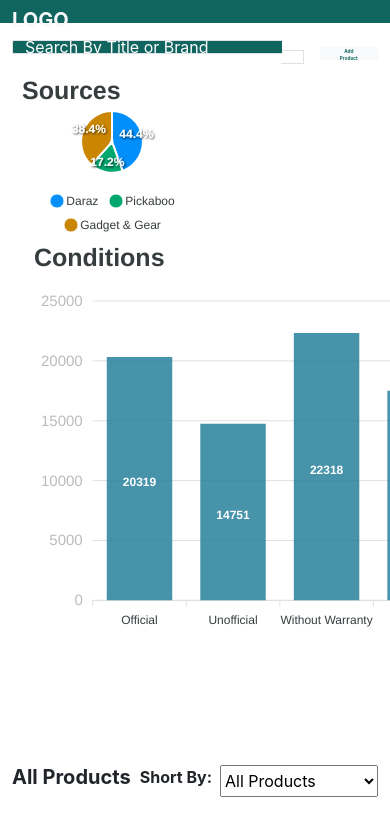
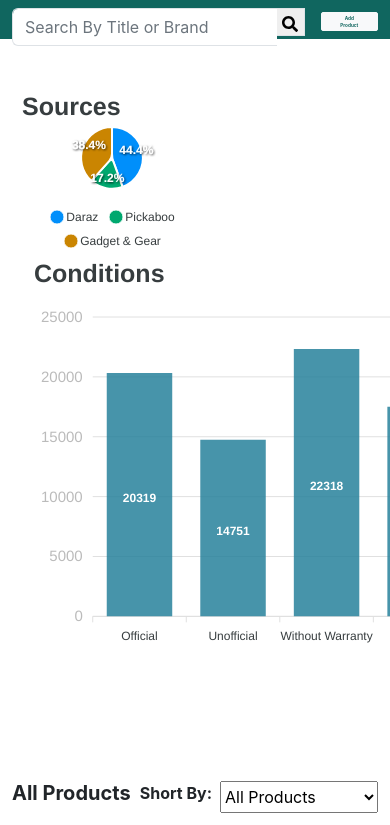
Before and after one commit to RiBpy/react_admin_dashboard, a React (Create React App) app: page / in a window 390 px wide. Shown: the top 825 px of the page. Built offline with nearby package versions, Linux system fonts and the light colour scheme.

Commit message:
Update Navbar.css

```diff
--- a/src/components/Navbar.css
+++ b/src/components/Navbar.css
@@ -1,27 +1,6 @@
 .navbar{
     background: #10665f;
     height:6vw;
-}
-.nav-input{
-    background: #10665f;
-    border-radius: 2px;
-    height:3.5vw;
-    width:7vw;
-    color:black
-}
-.nav-input::placeholder{
-    color:white;
-
-}
-.search_icon{
-    background:transparent;
-    color:#ffffff;
-    font-size: 1.6vw;
-   /* padding:.5vw 1vw 1vw 0; */
-    height: 3.5vw;
-}
-.icon{
-   padding-right: 1vw;
 }
 .navbar .btn{
     height: 3.5vw;
@@ -29,3 +8,20 @@
     color:#10665f;
     font-weight: bold;
 }
+@media screen and (max-width:768px) {
+    .navbar{
+        height:10vw;
+    }
+    .navbar .logo{
+        display: none;
+}
+
+.navbar .btn{
+    height: 5vw;
+}
+}
+@media screen and (max-width:486px) {
+    .navbar{
+        height:10vw;
+    }
+}
```
